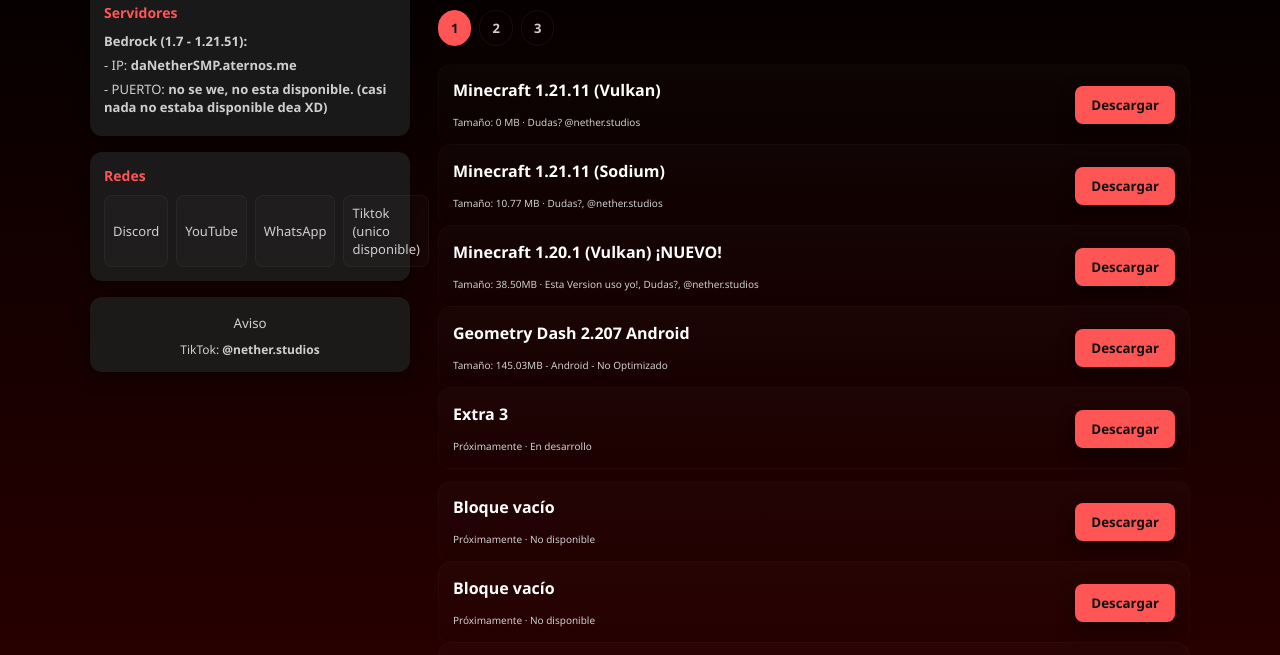
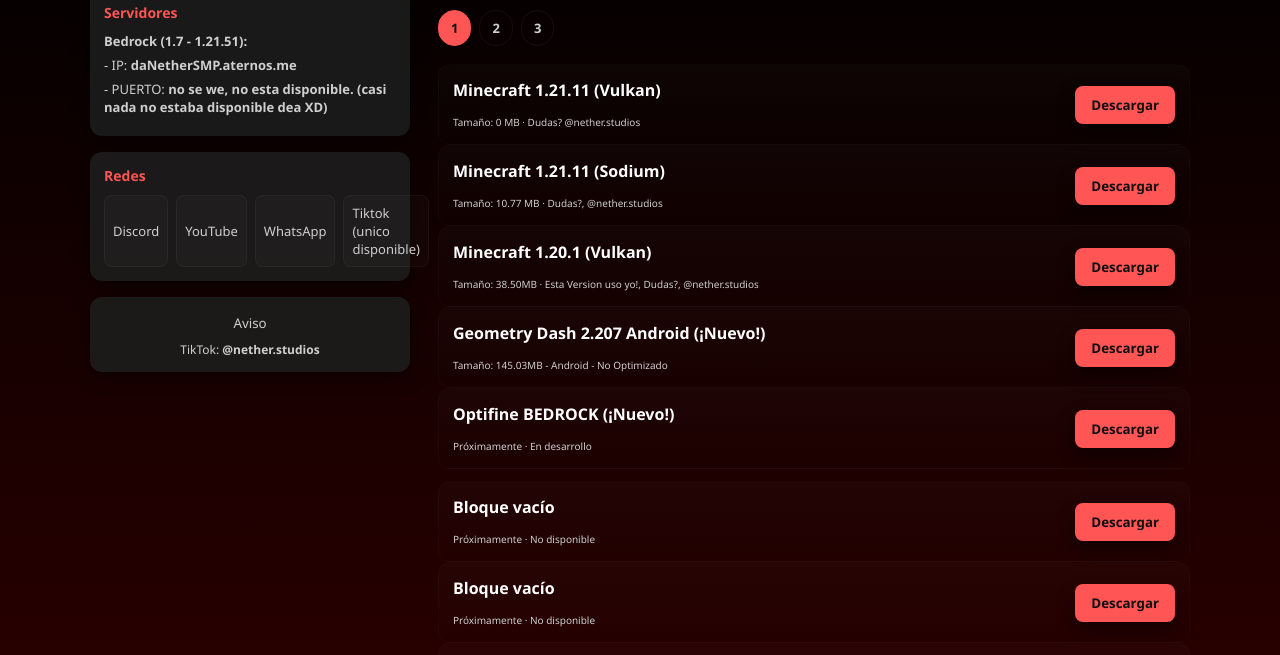
Before and after one commit to 0alt/AltProyects, a plain HTML site: page index.html in a window 1280 px wide. Shown: the part 131-786 px from the top of the page. Drawn offline with Linux system fonts and the light colour scheme.

Commit message:
Update index.html

```diff
--- a/index.html
+++ b/index.html
@@ -164,7 +164,7 @@
 
         <div class="modpack" data-nombre="Minecraft 1.20.1 OPTIMIZACION" data-tamano="38.50MB" data-info="Esta Version uso yo!, Dudas?, @nether.studios" data-descripcion="Optimizacion de 1.20.1 con VulkanMod." data-link="https://www.mediafire.com/file/3faw9mt9no2juzq/optimizacion_vulkan_1201.zip/file">
           <div class="left">
-            <span>Minecraft 1.20.1 (Vulkan) ¡NUEVO!</span>
+            <span>Minecraft 1.20.1 (Vulkan)</span>
             <div class="meta"><small>Tamaño: 38.50MB · Esta Version uso yo!, Dudas?, @nether.studios</small></div>
           </div>
           <div>
@@ -174,7 +174,7 @@
 
         <div class="modpack" data-nombre="Geometry Dash 2.207 Android" data-tamano="145.03MB" data-info="Dudas?, @nether.studios" data-descripcion="Esta es la primera APP de android en la pagina!" data-link="https://www.mediafire.com/file/n0fdjdudtoptkbn/GeometryDash2207.apks/file">
           <div class="left">
-            <span>Geometry Dash 2.207 Android</span>
+            <span>Geometry Dash 2.207 Android (¡Nuevo!)</span>
             <div class="meta"><small>Tamaño: 145.03MB - Android - No Optimizado</small></div>
           </div>
           <div>
@@ -182,9 +182,9 @@
           </div>
         </div>
 
-        <div class="modpack" data-nombre="Extra 3" data-tamano="-" data-info="Próximamente" data-descripcion="En desarrollo" data-link="#">
+        <div class="modpack" data-nombre="Optifine Bedrock" data-tamano="-" data-info="Próximamente" data-descripcion="En desarrollo" data-link="#">
           <div class="left">
-            <span>Extra 3</span>
+            <span>Optifine BEDROCK (¡Nuevo!)</span>
             <div class="meta"><small>Próximamente · En desarrollo</small></div>
           </div>
           <div>
```
